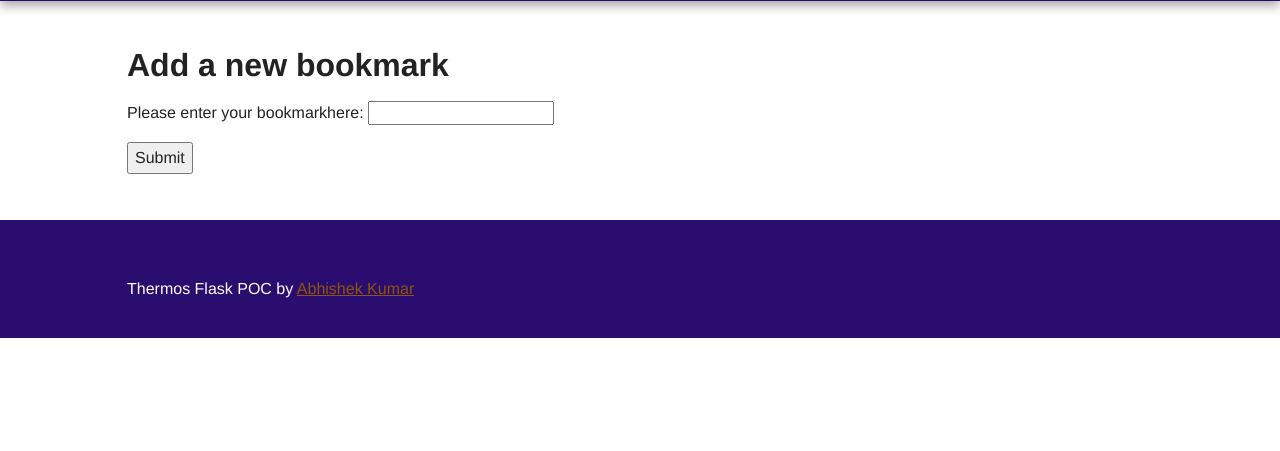
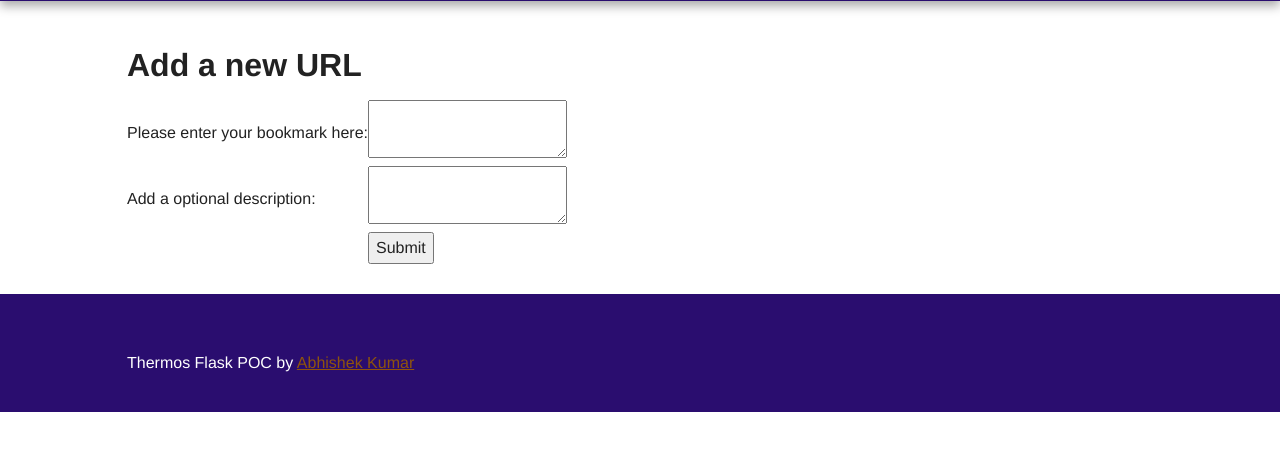
Before and after one commit to akumarseth/Python, a Flask app: template Flask/Intro/thermos/thermos/templates/add.html in a window 1280 px wide. Shown: the part 95-546 px from the top of the page. Run offline with Flask 2, Linux system fonts and the light colour scheme; the template is opened without the code that fills it, so the values that code supplies are empty, except form fields; form fields are guessed from the names that the template uses; some libraries are stand-ins or nearby versions.

Commit message:
Commit pending changes

```diff
--- a/Flask/Intro/thermos/thermos/forms.py
+++ b/Flask/Intro/thermos/thermos/forms.py
@@ -1,5 +1,6 @@
 from flask_wtf import form
 from wtforms.fields import StringField
+#from flask.ext.wtf.html5 import URLField
 from flask_wtf.html5 import URLField
 from wtforms.validators import DataRequired, url
 
--- a/Flask/Intro/thermos/thermos/templates/add.html
+++ b/Flask/Intro/thermos/thermos/templates/add.html
@@ -5,15 +5,30 @@ Thermos -- Welcome
 
 {% block content %}
 <section>
-    <h1>Add a new bookmark</h1>
+    <h1>Add a new URL</h1>
     <form action="" method="post">
-        <p>
-            Please enter your bookmarkhere:
-            <input type="text" name="url">
-        </p>
-        <p>
-            <button type="submit">Submit</button>
-        </p>
+        {{ form.hidden_tag() }}
+        <table>
+            <tr>
+                <td>Please enter your bookmark here:</td>
+                <td>{{ form.description(size = 50) }}</td>
+            </tr>
+            <tr>
+                <td>Add a optional description:</td>
+                <td>{{ form.description(size = 50) }}</td>
+            </tr>
+            <tr>
+                <td></td>
+                <td><button type="submit">Submit</button></td>
+            </tr>
+        </table>
+        <!--<p>-->
+            <!--Please enter your bookmark here:-->
+            <!--<input type="text" name="url">-->
+        <!--</p>-->
+        <!--<p>-->
+            <!--<button type="submit">Submit</button>-->
+        <!--</p>-->
     </form>
 </section>
 
--- a/Flask/Intro/thermos/thermos/thermos.py
+++ b/Flask/Intro/thermos/thermos/thermos.py
@@ -1,6 +1,7 @@
 from flask import Flask, render_template, request, redirect, url_for, flash
 from datetime import datetime
 # from logging import DEBUG
+from forms import BookmarkForm
 
 app = Flask(__name__)
 # app.logger.setLevel(DEBUG)
@@ -37,7 +38,9 @@ def index():
 
 @app.route('/add', methods=['GET', 'POST'])
 def add():
-    if request.method == "POST":
+    form = BookmarkForm()
+    # if request.method == "POST":
+    if form.validate_on_submit():
         url=request.form['url']
         store_bookmarks(url)
         # app.logger.debug("stored url: " + url)
--- a/Script/TipsAndTricks2.py
+++ b/Script/TipsAndTricks2.py
@@ -1,4 +1,4 @@
-# Declaring the list geek
+# Declaring the list
 list1 = ['Abhishek', 'Kumar', 'Seth', 'Python']
 
 # Directly printing the list
```
Also changed, not shown: Script/DeepAndShallowCopy.py (+1 -9 lines).
